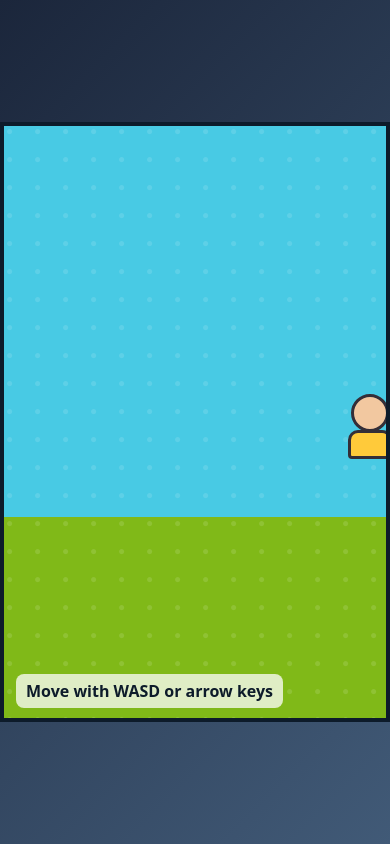
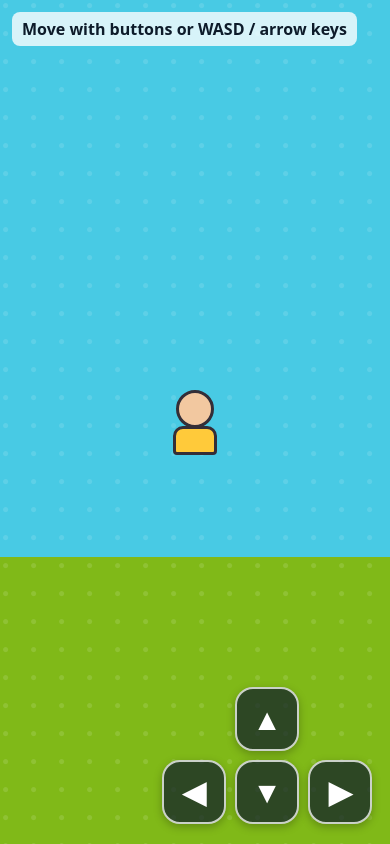
Before and after one commit to maximusperkins28-maker/Cool-kid, a plain HTML site: page index.html in a window 390 px wide. Drawn offline with Linux system fonts and the light colour scheme.

Commit message:
Add responsive touch D-pad controls for mobile character movement

```diff
--- a/index.html
+++ b/index.html
@@ -2,7 +2,7 @@
 <html lang="en">
 <head>
   <meta charset="UTF-8" />
-  <meta name="viewport" content="width=device-width, initial-scale=1.0" />
+  <meta name="viewport" content="width=device-width, initial-scale=1.0, viewport-fit=cover" />
   <title>Movable Character</title>
   <style>
     :root { color-scheme: dark; }
@@ -10,15 +10,19 @@
     body {
       margin: 0;
       min-height: 100vh;
+      min-height: 100dvh;
       overflow: hidden;
       display: grid;
       place-items: center;
       background: linear-gradient(135deg, #1b263b, #415a77);
       font-family: system-ui, sans-serif;
+      user-select: none;
+      -webkit-user-select: none;
     }
     #game {
       width: min(900px, 100vw);
       height: min(600px, 100vh);
+      height: min(600px, 100dvh);
       position: relative;
       overflow: hidden;
       background:
@@ -26,15 +30,16 @@
         linear-gradient(180deg, #48cae4 0 66%, #80b918 66% 100%);
       background-size: 28px 28px, auto;
       border: 4px solid #0d1b2a;
+      touch-action: none;
     }
     #character {
       position: absolute;
-      left: 400px;
-      top: 300px;
+      left: 50%;
+      top: 50%;
       width: 48px;
       height: 64px;
       transform: translate(-50%, -50%);
-      transition: transform 60ms linear;
+      pointer-events: none;
     }
     #character .head {
       width: 38px;
@@ -59,12 +64,56 @@
     #hint {
       position: absolute;
       left: 12px;
-      bottom: 10px;
+      top: 10px;
       color: #0d1b2a;
-      background: rgba(255,255,255,.75);
+      background: rgba(255,255,255,.78);
       border-radius: 8px;
       padding: 6px 10px;
       font-weight: 700;
+      pointer-events: none;
+    }
+    #controls {
+      position: absolute;
+      right: max(16px, env(safe-area-inset-right));
+      bottom: max(16px, env(safe-area-inset-bottom));
+      display: grid;
+      grid-template-columns: repeat(3, 58px);
+      grid-template-rows: repeat(2, 58px);
+      gap: 8px;
+      touch-action: none;
+    }
+    .control {
+      display: grid;
+      place-items: center;
+      border: 2px solid rgba(255,255,255,.75);
+      border-radius: 16px;
+      background: rgba(13, 27, 42, .72);
+      color: white;
+      font: 700 27px/1 system-ui, sans-serif;
+      box-shadow: 0 3px 8px rgba(0,0,0,.25);
+      -webkit-tap-highlight-color: transparent;
+      touch-action: none;
+    }
+    .control:active, .control.pressed {
+      background: #ff9f1c;
+      color: #0d1b2a;
+      transform: scale(.95);
+    }
+    [data-direction="up"] { grid-column: 2; grid-row: 1; }
+    [data-direction="left"] { grid-column: 1; grid-row: 2; }
+    [data-direction="down"] { grid-column: 2; grid-row: 2; }
+    [data-direction="right"] { grid-column: 3; grid-row: 2; }
+    @media (max-width: 600px) {
+      #game { width: 100vw; height: 100vh; height: 100dvh; border-width: 0; }
+      #controls {
+        right: max(18px, env(safe-area-inset-right));
+        bottom: max(20px, env(safe-area-inset-bottom));
+        grid-template-columns: repeat(3, 64px);
+        grid-template-rows: repeat(2, 64px);
+        gap: 9px;
+      }
+      .control { border-radius: 18px; font-size: 30px; }
+      #hint { top: max(12px, env(safe-area-inset-top)); }
     }
   </style>
 </head>
@@ -74,51 +123,100 @@
       <div class="head"></div>
       <div class="body"></div>
     </div>
-    <div id="hint">Move with WASD or arrow keys</div>
+    <div id="hint">Move with buttons or WASD / arrow keys</div>
+    <div id="controls" aria-label="Touch movement controls">
+      <button class="control" type="button" data-direction="up" aria-label="Move up">▲</button>
+      <button class="control" type="button" data-direction="left" aria-label="Move left">◀</button>
+      <button class="control" type="button" data-direction="down" aria-label="Move down">▼</button>
+      <button class="control" type="button" data-direction="right" aria-label="Move right">▶</button>
+    </div>
   </main>
 
   <script>
     const game = document.getElementById('game');
     const character = document.getElementById('character');
     const keys = new Set();
-    let x = 400;
-    let y = 300;
+    const directions = {
+      up: 'arrowup',
+      down: 'arrowdown',
+      left: 'arrowleft',
+      right: 'arrowright'
+    };
+    let x = 0;
+    let y = 0;
     const speed = 4;
 
+    function updatePosition() {
+      const bounds = game.getBoundingClientRect();
+      x = Math.max(24, Math.min(bounds.width - 24, x));
+      y = Math.max(32, Math.min(bounds.height - 32, y));
+      character.style.left = `${x}px`;
+      character.style.top = `${y}px`;
+    }
+
+    function setDirection(button, pressed) {
+      const direction = directions[button.dataset.direction];
+      if (pressed) keys.add(direction);
+      else keys.delete(direction);
+      button.classList.toggle('pressed', pressed);
+    }
+
+    document.querySelectorAll('.control').forEach((button) => {
+      button.addEventListener('pointerdown', (event) => {
+        event.preventDefault();
+        button.setPointerCapture(event.pointerId);
+        setDirection(button, true);
+      });
+      const release = () => setDirection(button, false);
+      button.addEventListener('pointerup', release);
+      button.addEventListener('pointercancel', release);
+      button.addEventListener('lostpointercapture', release);
+      button.addEventListener('contextmenu', (event) => event.preventDefault());
+    });
+
     addEventListener('keydown', (event) => {
-      if (['ArrowUp', 'ArrowDown', 'ArrowLeft', 'ArrowRight', 'w', 'a', 's', 'd', 'W', 'A', 'S', 'D'].includes(event.key)) {
-        event.preventEvent?.();
+      const key = event.key.toLowerCase();
+      const aliases = { w: 'arrowup', s: 'arrowdown', a: 'arrowleft', d: 'arrowright' };
+      const direction = aliases[key] || key;
+      if (Object.values(directions).includes(direction)) {
         event.preventDefault();
-        keys.add(event.key.toLowerCase());
+        keys.add(direction);
       }
     });
-    addEventListener('keyup', (event) => keys.delete(event.key.toLowerKey()));
+    addEventListener('keyup', (event) => {
+      const key = event.key.toLowerCase();
+      const aliases = { w: 'arrowup', s: 'arrowdown', a: 'arrowleft', d: 'arrowright' };
+      keys.delete(aliases[key] || key);
+    });
+    addEventListener('blur', () => keys.clear());
 
     function tick() {
-      const left = keys.has('a') || keys.has('arrowleft');
-      const right = keys.has('d') || keys.has('arrowright');
-      const up = keys.has('w') || keys.has('arrowup');
-      const down = keys.has('s') || keys.has('arrowdown');
+      const left = keys.has('arrowleft');
+      const right = keys.has('arrowright');
+      const up = keys.has('arrowup');
+      const down = keys.has('arrowdown');
 
       if (left) x -= speed;
       if (right) x += speed;
       if (up) y -= speed;
       if (down) y += speed;
+      updatePosition();
 
-      const bounds = game.getBoundingClientRect();
-      x = Math.max(24, Math.min(bounds.width - 24, x));
-      y = Math.max(32, Math.min(bounds.height - 32, y));
-
-      character.style.left = `${x}px`;
-      character.style.top = `${y}px`;
       character.classList.toggle('walking', left || right || up || down);
-
-      if (left && !right) character.style.transform = 'translate(-50%, -50%) scaleX(-1)';
-      else character.style.transform = 'translate(-50%, -50%)';
-
+      character.style.transform = left && !right
+        ? 'translate(-50%, -50%) scaleX(-1)'
+        : 'translate(-50%, -50%)';
       requestAnimationFrame(tick);
     }
-    tick();
+
+    addEventListener('resize', updatePosition);
+    requestAnimationFrame(() => {
+      const bounds = game.getBoundingClientRect();
+      x = bounds.width / 2;
+      y = bounds.height / 2;
+      updatePosition();
+      tick();
+    });
   </script>
 </body>
 </html>
```
